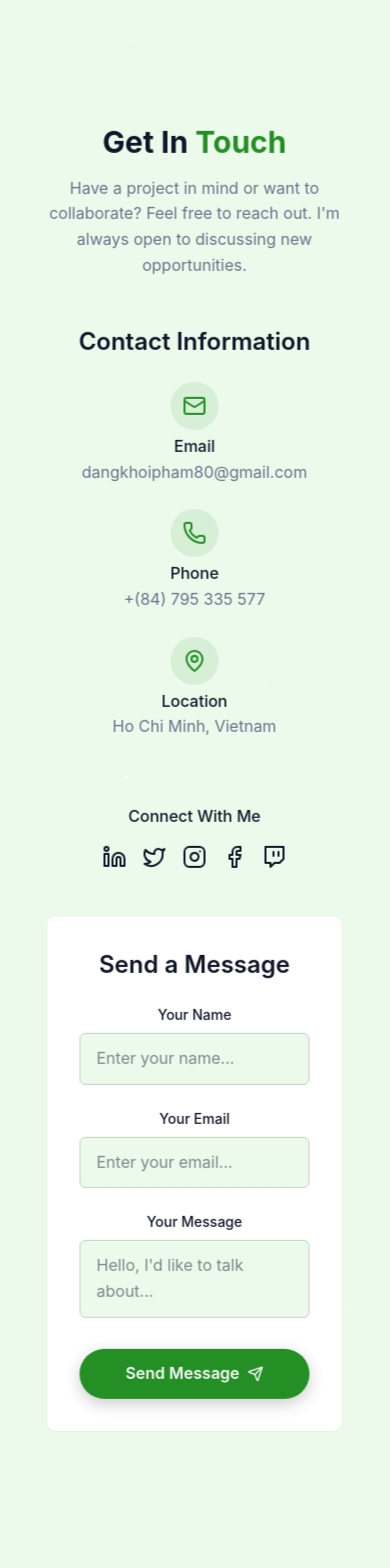
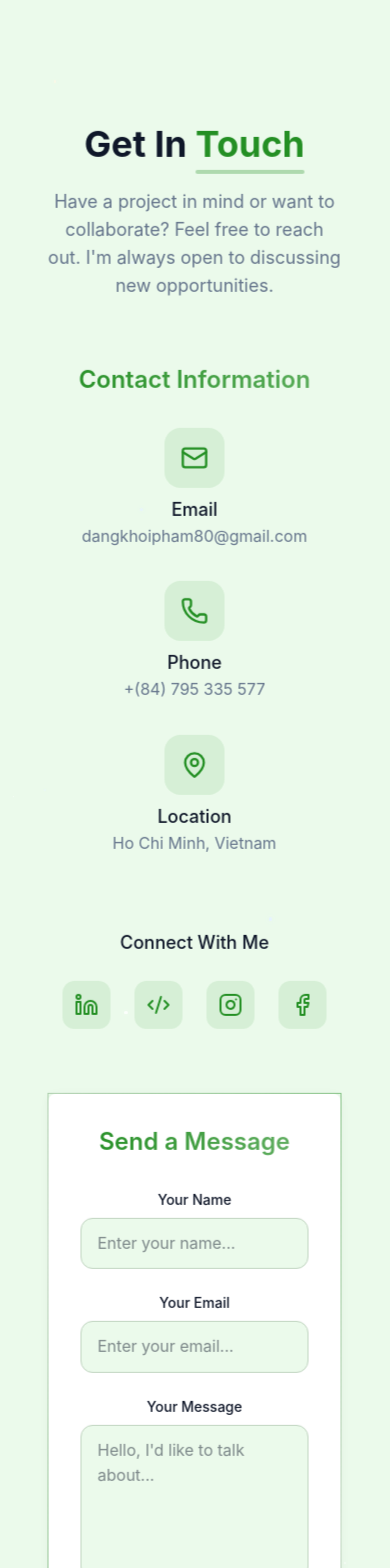
Before and after one commit to dangkhoipham80/portfolio, a React (Vite) app in the folder portfolio/: page / in a window 390 px wide. Shown: the part 7480-9048 px from the top of the page. Built offline with nearby package versions, Linux system fonts and the light colour scheme.

Commit message:
chore: update css for about + contact

```diff
--- a/portfolio/src/components/AboutSection.tsx
+++ b/portfolio/src/components/AboutSection.tsx
@@ -1,44 +1,168 @@
 import { motion } from "framer-motion";
+import { Code, Database, Server } from "lucide-react";
+
+const containerVariants = {
+  hidden: { opacity: 0 },
+  visible: {
+    opacity: 1,
+    transition: {
+      staggerChildren: 0.2,
+      delayChildren: 0.3,
+    },
+  },
+};
+
+const itemVariants = {
+  hidden: { opacity: 0, y: 20 },
+  visible: {
+    opacity: 1,
+    y: 0,
+    transition: {
+      duration: 0.5,
+      ease: "easeOut",
+    },
+  },
+};
 
 export default function AboutSection() {
   return (
-    <section id="about" className="py-20">
+    <section id="about" className="py-24 relative overflow-hidden">
       <div className="container mx-auto px-4">
+        <motion.div
+          initial="hidden"
+          whileInView="visible"
+          viewport={{ once: true, margin: "-100px" }}
+          variants={containerVariants}
+          className="max-w-4xl mx-auto"
+        >
           <motion.h2
-          initial={{ opacity: 0, y: 20 }}
-          whileInView={{ opacity: 1, y: 0 }}
-          transition={{ duration: 0.5 }}
-          viewport={{ once: true }}
-          className="text-3xl font-bold text-center mb-12"
+            variants={itemVariants}
+            className="text-4xl md:text-5xl font-bold text-center mb-16 relative"
           >
-          About Me
+            About{" "}
+            <span className="text-primary relative">
+              Me
+              <span className="absolute -bottom-2 left-0 w-full h-1 bg-primary/30 rounded-full"></span>
+            </span>
           </motion.h2>
-        <div className="max-w-3xl mx-auto">
+
+          <motion.div
+            variants={itemVariants}
+            className="grid grid-cols-1 md:grid-cols-2 gap-12 items-center"
+          >
+            <div className="space-y-8">
               <motion.p
-            initial={{ opacity: 0, y: 20 }}
-            whileInView={{ opacity: 1, y: 0 }}
-            transition={{ duration: 0.5, delay: 0.2 }}
-            viewport={{ once: true }}
-            className="text-lg text-muted-foreground mb-6"
+                variants={itemVariants}
+                className="text-lg text-muted-foreground leading-relaxed"
               >
-            I am a passionate Full Stack Developer with expertise in building
-            modern web applications. With a strong foundation in both frontend
-            and backend technologies, I create seamless user experiences and
-            robust server-side solutions.
+                I am a passionate Full Stack Developer with expertise in
+                building modern web applications. With a strong foundation in
+                both frontend and backend technologies, I create seamless user
+                experiences and robust server-side solutions.
               </motion.p>
+
               <motion.p
-            initial={{ opacity: 0, y: 20 }}
-            whileInView={{ opacity: 1, y: 0 }}
-            transition={{ duration: 0.5, delay: 0.4 }}
-            viewport={{ once: true }}
-            className="text-lg text-muted-foreground"
+                variants={itemVariants}
+                className="text-lg text-muted-foreground leading-relaxed"
               >
-            My journey in software development has equipped me with a diverse
-            skill set and a problem-solving mindset. I am constantly learning
-            and adapting to new technologies to deliver the best solutions for
-            my clients and users.
+                My journey in software development has equipped me with a
+                diverse skill set and a problem-solving mindset. I am constantly
+                learning and adapting to new technologies to deliver the best
+                solutions for my clients and users.
               </motion.p>
+
+              <motion.div
+                variants={itemVariants}
+                className="flex flex-wrap gap-4 pt-4"
+              >
+                <motion.a
+                  href="#contact"
+                  whileHover={{ scale: 1.05 }}
+                  whileTap={{ scale: 0.95 }}
+                  className="cosmic-button group relative overflow-hidden"
+                >
+                  <span className="relative z-10">Get In Touch</span>
+                  <div className="absolute inset-0 bg-gradient-to-r from-primary/20 to-primary/10 opacity-0 group-hover:opacity-100 transition-opacity duration-300"></div>
+                </motion.a>
+
+                <motion.a
+                  href="/contact"
+                  whileHover={{ scale: 1.05 }}
+                  whileTap={{ scale: 0.95 }}
+                  className="px-8 py-3 rounded-full border-2 border-primary text-primary hover:bg-primary/10 transition-all duration-300 relative overflow-hidden group"
+                >
+                  <span className="relative z-10">Download CV</span>
+                  <div className="absolute inset-0 bg-primary/5 opacity-0 group-hover:opacity-100 transition-opacity duration-300"></div>
+                </motion.a>
+              </motion.div>
             </div>
+
+            <motion.div
+              variants={itemVariants}
+              className="grid grid-cols-1 gap-6"
+            >
+              <motion.div
+                whileHover={{ scale: 1.02 }}
+                className="gradient-border p-6 card-hover group"
+              >
+                <div className="flex items-start gap-4">
+                  <div className="p-3 rounded-xl bg-primary/10 group-hover:bg-primary/20 transition-colors duration-300">
+                    <Code className="h-6 w-6 text-primary" />
+                  </div>
+                  <div className="text-left">
+                    <h4 className="font-semibold text-lg text-foreground">
+                      Frontend Development
+                    </h4>
+                    <p className="text-muted-foreground mt-2">
+                      Creating responsive and interactive user interfaces with
+                      modern frameworks.
+                    </p>
+                  </div>
+                </div>
+              </motion.div>
+
+              <motion.div
+                whileHover={{ scale: 1.02 }}
+                className="gradient-border p-6 card-hover group"
+              >
+                <div className="flex items-start gap-4">
+                  <div className="p-3 rounded-xl bg-primary/10 group-hover:bg-primary/20 transition-colors duration-300">
+                    <Server className="h-6 w-6 text-primary" />
+                  </div>
+                  <div className="text-left">
+                    <h4 className="font-semibold text-lg text-foreground">
+                      Backend Development
+                    </h4>
+                    <p className="text-muted-foreground mt-2">
+                      Building scalable and secure server-side applications and
+                      APIs.
+                    </p>
+                  </div>
+                </div>
+              </motion.div>
+
+              <motion.div
+                whileHover={{ scale: 1.02 }}
+                className="gradient-border p-6 card-hover group"
+              >
+                <div className="flex items-start gap-4">
+                  <div className="p-3 rounded-xl bg-primary/10 group-hover:bg-primary/20 transition-colors duration-300">
+                    <Database className="h-6 w-6 text-primary" />
+                  </div>
+                  <div className="text-left">
+                    <h4 className="font-semibold text-lg text-foreground">
+                      Database Management
+                    </h4>
+                    <p className="text-muted-foreground mt-2">
+                      Designing and optimizing database structures for optimal
+                      performance.
+                    </p>
+                  </div>
+                </div>
+              </motion.div>
+            </motion.div>
+          </motion.div>
+        </motion.div>
       </div>
     </section>
   );
--- a/portfolio/src/components/ContactSection.tsx
+++ b/portfolio/src/components/ContactSection.tsx
@@ -8,11 +8,36 @@ import {
   Send,
   Twitch,
   Twitter,
+  Code2,
 } from "lucide-react";
 import { cn } from "../lib/utils";
 import { useToast } from "../hooks/use-toast";
 import { useState } from "react";
 import emailjs from "@emailjs/browser";
+import { motion } from "framer-motion";
+
+const containerVariants = {
+  hidden: { opacity: 0 },
+  visible: {
+    opacity: 1,
+    transition: {
+      staggerChildren: 0.2,
+      delayChildren: 0.3,
+    },
+  },
+};
+
+const itemVariants = {
+  hidden: { opacity: 0, y: 20 },
+  visible: {
+    opacity: 1,
+    y: 0,
+    transition: {
+      duration: 0.5,
+      ease: "easeOut",
+    },
+  },
+};
 
 const ContactSection = () => {
   const { toast } = useToast();
@@ -33,21 +58,21 @@ const ContactSection = () => {
     }));
   };
 
-  const handleSubmit = async (e: React.FormEvent<HTMLDivElement>) => {
+  const handleSubmit = async (e: React.FormEvent<HTMLFormElement>) => {
     e.preventDefault();
     setIsSubmitting(true);
 
     try {
       await emailjs.send(
-        "service_kyy5lxs", // Replace with your EmailJS service ID
-        "template_za2hhjj", // Replace with your EmailJS template ID
+        "service_kyy5lxs",
+        "template_za2hhjj",
         {
           from_name: formData.name,
           from_email: formData.email,
           message: formData.message,
           to_name: "Khoi Pham",
         },
-        "OnBzCD4-iftg0k1aZ" // Replace with your EmailJS public key
+        "OnBzCD4-iftg0k1aZ"
       );
 
       toast({
@@ -55,13 +80,13 @@ const ContactSection = () => {
         description: "Thank you for your message. I'll get back to you soon.",
       });
 
-      // Reset form
       setFormData({
         name: "",
         email: "",
         message: "",
       });
     } catch (error) {
+      console.error("Error sending message:", error);
       toast({
         title: "Error",
         description: "Something went wrong. Please try again later.",
@@ -75,63 +100,89 @@ const ContactSection = () => {
   return (
     <section id="contact" className="py-24 px-4 relative bg-secondary/30">
       <div className="container mx-auto max-w-5xl">
-        <h2 className="text-3xl md:text-4xl font-bold mb-4 text-center">
-          Get In <span className="text-primary"> Touch</span>
-        </h2>
+        <motion.div
+          initial="hidden"
+          whileInView="visible"
+          viewport={{ once: true, margin: "-100px" }}
+          variants={containerVariants}
+        >
+          <motion.h2
+            variants={itemVariants}
+            className="text-4xl md:text-5xl font-bold mb-6 text-center relative"
+          >
+            Get In{" "}
+            <span className="text-primary relative">
+              Touch
+              <span className="absolute -bottom-2 left-0 w-full h-1 bg-primary/30 rounded-full"></span>
+            </span>
+          </motion.h2>
 
-        <p className="text-center text-muted-foreground mb-12 max-w-2xl mx-auto">
-          Have a project in mind or want to collaborate? Feel free to reach out.
-          I'm always open to discussing new opportunities.
-        </p>
+          <motion.p
+            variants={itemVariants}
+            className="text-center text-muted-foreground mb-16 max-w-2xl mx-auto text-lg"
+          >
+            Have a project in mind or want to collaborate? Feel free to reach
+            out. I'm always open to discussing new opportunities.
+          </motion.p>
 
-        <div className="grid grid-cols-1 md:grid-cols-2 gap-12">
-          <div className="space-y-8">
-            <h3 className="text-2xl font-semibold mb-6">
-              {" "}
+          <div className="grid grid-cols-1 md:grid-cols-2 gap-16">
+            <motion.div variants={itemVariants} className="space-y-10">
+              <h3 className="text-2xl md:text-3xl font-semibold mb-8 bg-gradient-to-r from-primary to-primary/70 bg-clip-text text-transparent">
                 Contact Information
               </h3>
 
-            <div className="space-y-6 justify-center">
-              <div className="flex flex-col items-center group cursor-pointer">
+              <div className="space-y-8">
+                <motion.div
+                  whileHover={{ scale: 1.02 }}
+                  className="flex flex-col items-center group cursor-pointer"
+                >
                   <a
                     href="mailto:dangkhoipham80@gmail.com"
-                  className="p-3 rounded-full bg-primary/10 group-hover:bg-primary/20 transition-colors mb-1"
+                    className="p-4 rounded-2xl bg-primary/10 group-hover:bg-primary/20 transition-all duration-300 mb-2"
                   >
-                  <Mail className="h-6 w-6 text-primary" />
+                    <Mail className="h-7 w-7 text-primary" />
                   </a>
-                <h4 className="font-medium text-center">Email</h4>
+                  <h4 className="font-medium text-lg">Email</h4>
                   <a
                     href="mailto:dangkhoipham80@gmail.com"
                     className="text-muted-foreground hover:text-primary transition-colors text-center"
                   >
                     dangkhoipham80@gmail.com
                   </a>
-              </div>
-              <div className="flex flex-col items-center group cursor-pointer">
+                </motion.div>
+
+                <motion.div
+                  whileHover={{ scale: 1.02 }}
+                  className="flex flex-col items-center group cursor-pointer"
+                >
                   <a
                     href="tel:+84795335577"
-                  className="p-3 rounded-full bg-primary/10 group-hover:bg-primary/20 transition-colors mb-1"
+                    className="p-4 rounded-2xl bg-primary/10 group-hover:bg-primary/20 transition-all duration-300 mb-2"
                   >
-                  <Phone className="h-6 w-6 text-primary" />
+                    <Phone className="h-7 w-7 text-primary" />
                   </a>
-                <h4 className="font-medium text-center">Phone</h4>
+                  <h4 className="font-medium text-lg">Phone</h4>
                   <a
                     href="tel:+84795335577"
                     className="text-muted-foreground hover:text-primary transition-colors text-center"
                   >
                     +(84) 795 335 577
                   </a>
-              </div>
-              <div className="flex flex-col items-center group cursor-pointer">
+                </motion.div>
+
+                <motion.div
+                  whileHover={{ scale: 1.02 }}
+                  className="flex flex-col items-center group cursor-pointer"
+                >
                   <a
                     href="https://maps.google.com/?q=Ho+Chi+Minh+City,+Vietnam"
                     target="_blank"
                     rel="noopener noreferrer"
-                  className="p-3 rounded-full bg-primary/10 group-hover:bg-primary/20 transition-colors mb-1"
+                    className="p-4 rounded-2xl bg-primary/10 group-hover:bg-primary/20 transition-all duration-300 mb-2"
                   >
-                  <MapPin className="h-6 w-6 text-primary" />
+                    <MapPin className="h-7 w-7 text-primary" />
                   </a>
-                <h4 className="font-medium text-center">Location</h4>
+                  <h4 className="font-medium text-lg">Location</h4>
                   <a
                     href="https://maps.google.com/?q=Ho+Chi+Minh+City,+Vietnam"
                     target="_blank"
@@ -140,56 +191,65 @@ const ContactSection = () => {
                   >
                     Ho Chi Minh, Vietnam
                   </a>
-              </div>
+                </motion.div>
               </div>
 
               <div className="pt-8">
-              <h4 className="font-medium mb-4"> Connect With Me</h4>
-              <div className="flex space-x-4 justify-center">
-                <a
+                <h4 className="font-medium text-lg mb-6 text-center">
+                  Connect With Me
+                </h4>
+                <div className="flex flex-wrap gap-6 justify-center">
+                  <motion.a
+                    whileHover={{ scale: 1.1, y: -5 }}
                     href="https://www.linkedin.com/in/khoipham4022/"
                     target="_blank"
                     rel="noopener noreferrer"
+                    className="p-3 rounded-xl bg-primary/10 hover:bg-primary/20 transition-all duration-300"
                   >
-                  <Linkedin />
-                </a>
-                <a href="#" target="_blank" rel="noopener noreferrer">
-                  <Twitter />
-                </a>
-                <a
+                    <Linkedin className="h-6 w-6 text-primary" />
+                  </motion.a>
+                  <motion.a
+                    whileHover={{ scale: 1.1, y: -5 }}
+                    href="https://leetcode.com/dangkhoi2204/"
+                    target="_blank"
+                    rel="noopener noreferrer"
+                    className="p-3 rounded-xl bg-primary/10 hover:bg-primary/20 transition-all duration-300"
+                  >
+                    <Code2 className="h-6 w-6 text-primary" />
+                  </motion.a>
+                  <motion.a
+                    whileHover={{ scale: 1.1, y: -5 }}
                     href="https://www.instagram.com/_dkhoi04/"
                     target="_blank"
                     rel="noopener noreferrer"
+                    className="p-3 rounded-xl bg-primary/10 hover:bg-primary/20 transition-all duration-300"
                   >
-                  <Instagram />
-                </a>
-                <a
+                    <Instagram className="h-6 w-6 text-primary" />
+                  </motion.a>
+                  <motion.a
+                    whileHover={{ scale: 1.1, y: -5 }}
                     href="https://www.facebook.com/dang.khoi.344669"
                     target="_blank"
                     rel="noopener noreferrer"
+                    className="p-3 rounded-xl bg-primary/10 hover:bg-primary/20 transition-all duration-300"
                   >
-                  <Facebook />
-                </a>
-                <a href="#" target="_blank" rel="noopener noreferrer">
-                  <Twitch />
-                </a>
+                    <Facebook className="h-6 w-6 text-primary" />
+                  </motion.a>
                 </div>
               </div>
-          </div>
+            </motion.div>
 
-          <div
-            className="bg-card p-8 rounded-lg shadow-xs"
-            onSubmit={handleSubmit}
-          >
-            <h3 className="text-2xl font-semibold mb-6"> Send a Message</h3>
+            <motion.div variants={itemVariants} className="gradient-border p-8">
+              <h3 className="text-2xl md:text-3xl font-semibold mb-8 bg-gradient-to-r from-primary to-primary/70 bg-clip-text text-transparent">
+                Send a Message
+              </h3>
 
-            <form className="space-y-6">
+              <form onSubmit={handleSubmit} className="space-y-6">
                 <div>
                   <label
                     htmlFor="name"
                     className="block text-sm font-medium mb-2"
                   >
-                  {" "}
                     Your Name
                   </label>
                   <input
@@ -199,7 +259,7 @@ const ContactSection = () => {
                     required
                     value={formData.name}
                     onChange={handleChange}
-                  className="w-full px-4 py-3 rounded-md border border-input bg-background focus:outline-hidden foucs:ring-2 focus:ring-primary"
+                    className="w-full px-4 py-3 rounded-xl border border-input bg-background focus:outline-none focus:ring-2 focus:ring-primary/50 transition-all duration-300"
                     placeholder="Enter your name..."
                   />
                 </div>
@@ -209,7 +269,6 @@ const ContactSection = () => {
                     htmlFor="email"
                     className="block text-sm font-medium mb-2"
                   >
-                  {" "}
                     Your Email
                   </label>
                   <input
@@ -219,7 +278,7 @@ const ContactSection = () => {
                     required
                     value={formData.email}
                     onChange={handleChange}
-                  className="w-full px-4 py-3 rounded-md border border-input bg-background focus:outline-hidden foucs:ring-2 focus:ring-primary"
+                    className="w-full px-4 py-3 rounded-xl border border-input bg-background focus:outline-none focus:ring-2 focus:ring-primary/50 transition-all duration-300"
                     placeholder="Enter your email..."
                   />
                 </div>
@@ -229,7 +288,6 @@ const ContactSection = () => {
                     htmlFor="message"
                     className="block text-sm font-medium mb-2"
                   >
-                  {" "}
                     Your Message
                   </label>
                   <textarea
@@ -238,24 +296,31 @@ const ContactSection = () => {
                     required
                     value={formData.message}
                     onChange={handleChange}
-                  className="w-full px-4 py-3 rounded-md border border-input bg-background focus:outline-hidden foucs:ring-2 focus:ring-primary resize-none"
+                    rows={5}
+                    className="w-full px-4 py-3 rounded-xl border border-input bg-background focus:outline-none focus:ring-2 focus:ring-primary/50 transition-all duration-300 resize-none"
                     placeholder="Hello, I'd like to talk about..."
                   />
                 </div>
 
-              <button
+                <motion.button
+                  whileHover={{ scale: 1.02 }}
+                  whileTap={{ scale: 0.98 }}
                   type="submit"
                   disabled={isSubmitting}
                   className={cn(
-                  "cosmic-button w-full flex items-center justify-center gap-2"
+                    "cosmic-button w-full flex items-center justify-center gap-2 group relative overflow-hidden"
                   )}
                 >
+                  <span className="relative z-10">
                     {isSubmitting ? "Sending..." : "Send Message"}
-                <Send size={16} />
-              </button>
+                  </span>
+                  <Send size={18} className="relative z-10" />
+                  <div className="absolute inset-0 bg-gradient-to-r from-primary/20 to-primary/10 opacity-0 group-hover:opacity-100 transition-opacity duration-300"></div>
+                </motion.button>
               </form>
+            </motion.div>
           </div>
-        </div>
+        </motion.div>
       </div>
     </section>
   );
```
Lines whose indentation alone changed are shown as unchanged.
